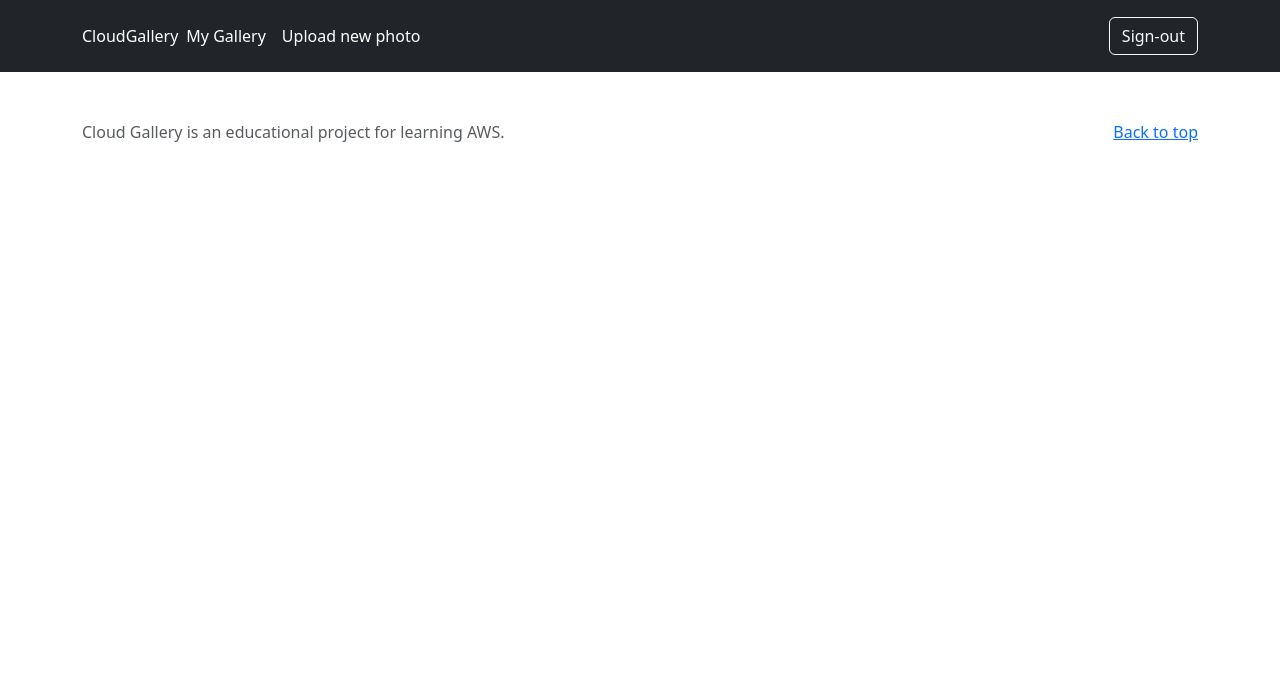
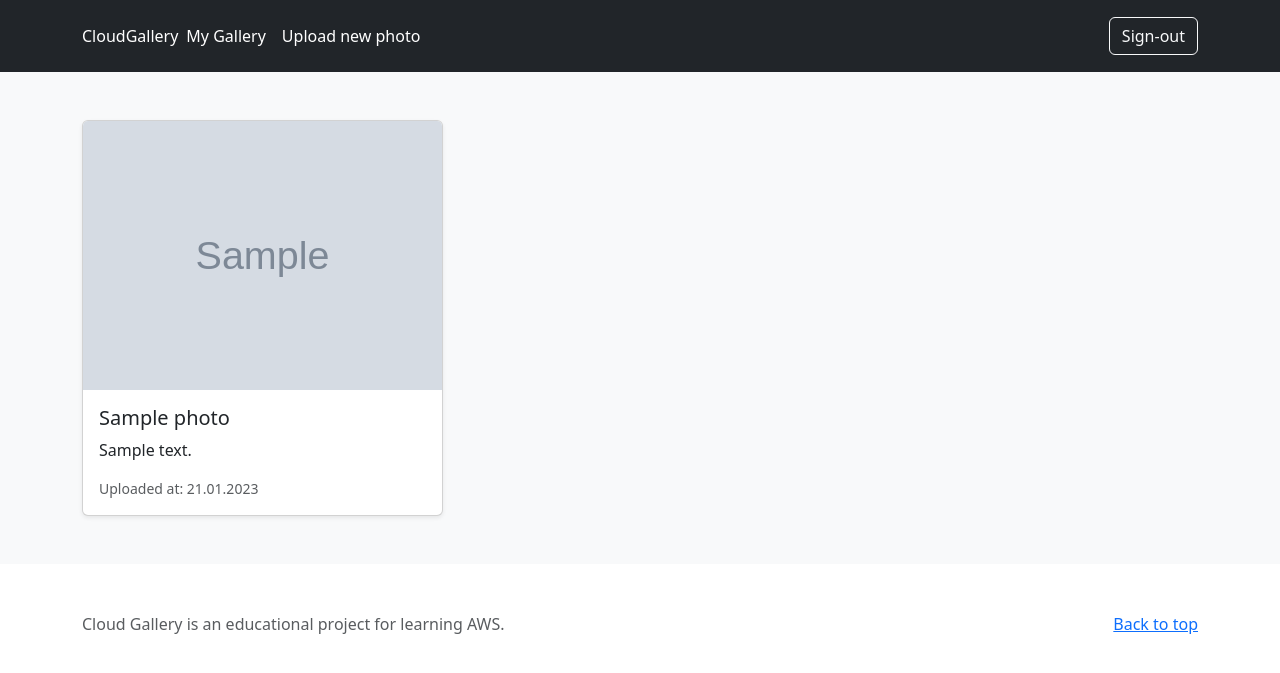
Before and after one commit to yurkinvadim/CloudGallery, a Django app: page /user/1/ in a window 1280 px wide. Shown: the top 673 px of the page. Run offline with Django 5.2, Linux system fonts and the light colour scheme; the first user in the database is signed in; tables that the repository leaves empty hold one stand-in row (Sample ...); some libraries are stand-ins or nearby versions.

Commit message:
media + user detail template

```diff
--- a/cloud_gallery/urls.py
+++ b/cloud_gallery/urls.py
@@ -1,7 +1,9 @@
 from debug_toolbar.toolbar import debug_toolbar_urls
+from django.conf.urls.static import static
 from django.contrib import admin
 from django.urls import path, include
 
+from cloud_gallery import settings
 from cloud_gallery.views import SignUpView
 from users.views import CustomUserListView, CustomUserDetailView
 
@@ -16,3 +18,6 @@ urlpatterns = [
     path('', CustomUserListView.as_view(), name='user-list'),
     path('user/<int:pk>/', CustomUserDetailView.as_view(), name='user-detail'),
 ] + debug_toolbar_urls()
+
+if settings.DEBUG:
+    urlpatterns += static(settings.MEDIA_URL, document_root=settings.MEDIA_ROOT)
--- a/users/templates/users/customuser_detail.html
+++ b/users/templates/users/customuser_detail.html
@@ -1 +1,28 @@
 {% extends 'base.html' %}
+
+{% block content %}
+
+<main>
+    <div class="album py-5 bg-body-tertiary">
+        <div class="container ">
+            <div class="row row-cols-1 row-cols-sm-2 row-cols-md-3 g-3">
+                {% for photo in user.photos.all %}
+                    <div class="col">
+                    <div class="card shadow-sm">
+                        <img src="{{photo.image.url}}" class="card-img-top" alt="...">
+                        <div class="card-body">
+                            <h5 class="card-title">{{photo.title}}</h5>
+                            <p class="card-text">{{photo.description}}</p>
+                            <div class="d-flex justify-content-between align-items-center">
+                                <small class="text-body-secondary">Uploaded at: 21.01.2023</small>
+                            </div>
+                        </div>
+                    </div>
+                </div>
+                {% endfor %}
+            </div>
+        </div>
+    </div>
+</main>
+
+{% endblock %}
```
